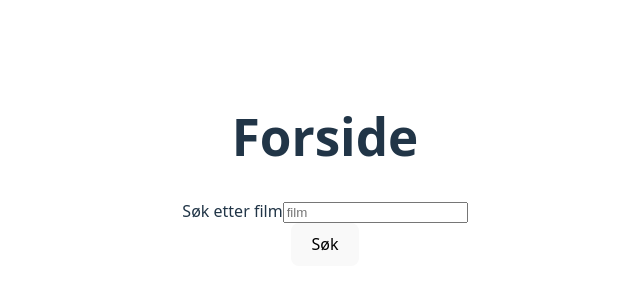
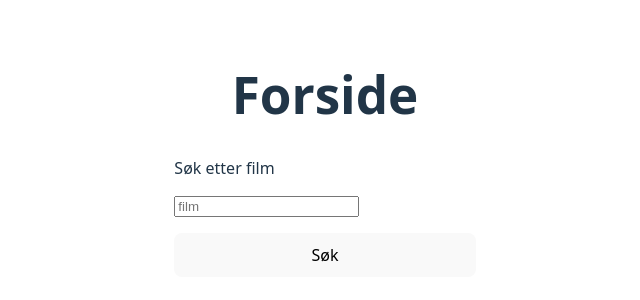
Before and after one commit to P10NE3R/uin26ak3_moviesearch_Hoie, a React (Vite) app: page / in a window 1280 px wide. Shown: the part 230-530 px from the top of the page, without its empty margins (315-955 px from the left). Built offline with nearby package versions, Linux system fonts and the light colour scheme.

Commit message:
1.2
Søk på API og bilder

```diff
--- a/src/pages/Home.jsx
+++ b/src/pages/Home.jsx
@@ -1,11 +1,15 @@
-import { useState } from "react"
+import { use, useState } from "react"
+import "../styles/home.scss"
+import { data } from "react-router-dom"
 
 export default function Home(){
 
     //Her henter vi inn koden dra .env slik at vi ikke pusher API nøkkelen.
     const baseURL =`https://www.omdbapi.com/?apikey=${import.meta.env.VITE_API_KEY}`
 
-    const [search, setSearch] = useState()
+    const [search, setSearch] = useState([])
+    const [results, setResults] = useState()
+
 
     const getMovies = async()=>{
         //Her lager vi en try-catch blokk for api kallet
@@ -18,32 +22,51 @@ export default function Home(){
             const data = await response.json()
 
             //Her printes dataen ut i konsollen
-            console.log(data)
+            console.log("fra getMovies", data)
+
+            setResults(data?.Search)
+            console.log(results)
+
+
+
 
         } catch (err) {
             console.error(err)
         }
     }
 
+
+
     const handleChange = (e)=>{
-        setSearch
+        setSearch(e.target.value)
+
 
     }
+
 
     return(
         <>
           <main>
              <h1>Forside</h1>
              <form>
-                <label>
+                <label htmlFor="search">
                 Søk etter film
-                <input type="search" placeholder="film" onChange={handleChange}/>
                 </label>
+                <input id="search" type="search" placeholder="film" onChange={handleChange}/>
              </form>
             <button onClick={getMovies}>Søk</button>
+            <ul>
+                {results?.map((movie)=>
+                <li key={movie?.imdbID}>
+                    {movie?.Title}
+                    <img src={movie?.Poster}></img>
+                </li>
+            )}
+            </ul>
+
+
         </main>
 
         </>
-
     )
 }
--- a/src/pages/Movie.jsx
+++ b/src/pages/Movie.jsx
@@ -1,11 +1,18 @@
 import { useParams } from "react-router-dom"
+export default function Movie(){
+    const {movie} = useParams()
 
 
 
 
-export default function Movie(){
-    const {movie} = useParams()
     return(
-        <h1>{movie}</h1>
+        /*Her vil jeg ha inn movie title*/
+        <article>
+
+            <h1>{movie}</h1>
+
+
+        </article>
+
     )
 }
--- a/src/styles/home.scss
+++ b/src/styles/home.scss
@@ -0,0 +1,29 @@
+main{
+    display: flex;
+    flex-direction: column;
+}
+
+
+form{
+    display: flex;
+    gap:1rem;
+    flex-wrap: wrap;
+
+}
+input{
+
+}
+
+label{
+        min-width: 100%;
+        text-align: left;
+    }
+
+button{
+    margin-top: 1rem;
+    gap: 1rem;
+}
+
+li{
+    list-style: none;
+}
```
Also changed, not shown: src/pages/results.jsx (added), 1 other file (tests, documents, lock files or other folders).
